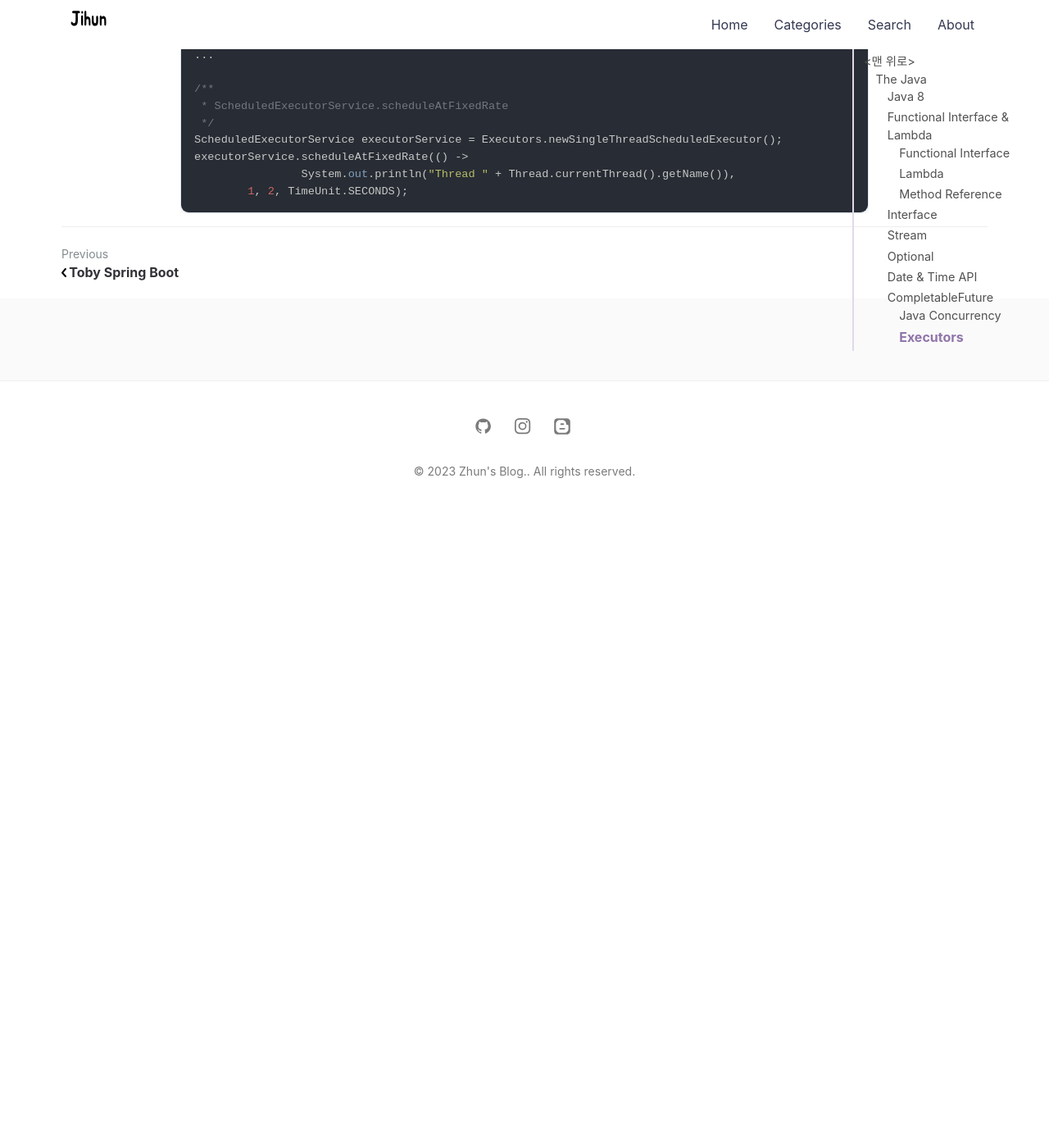
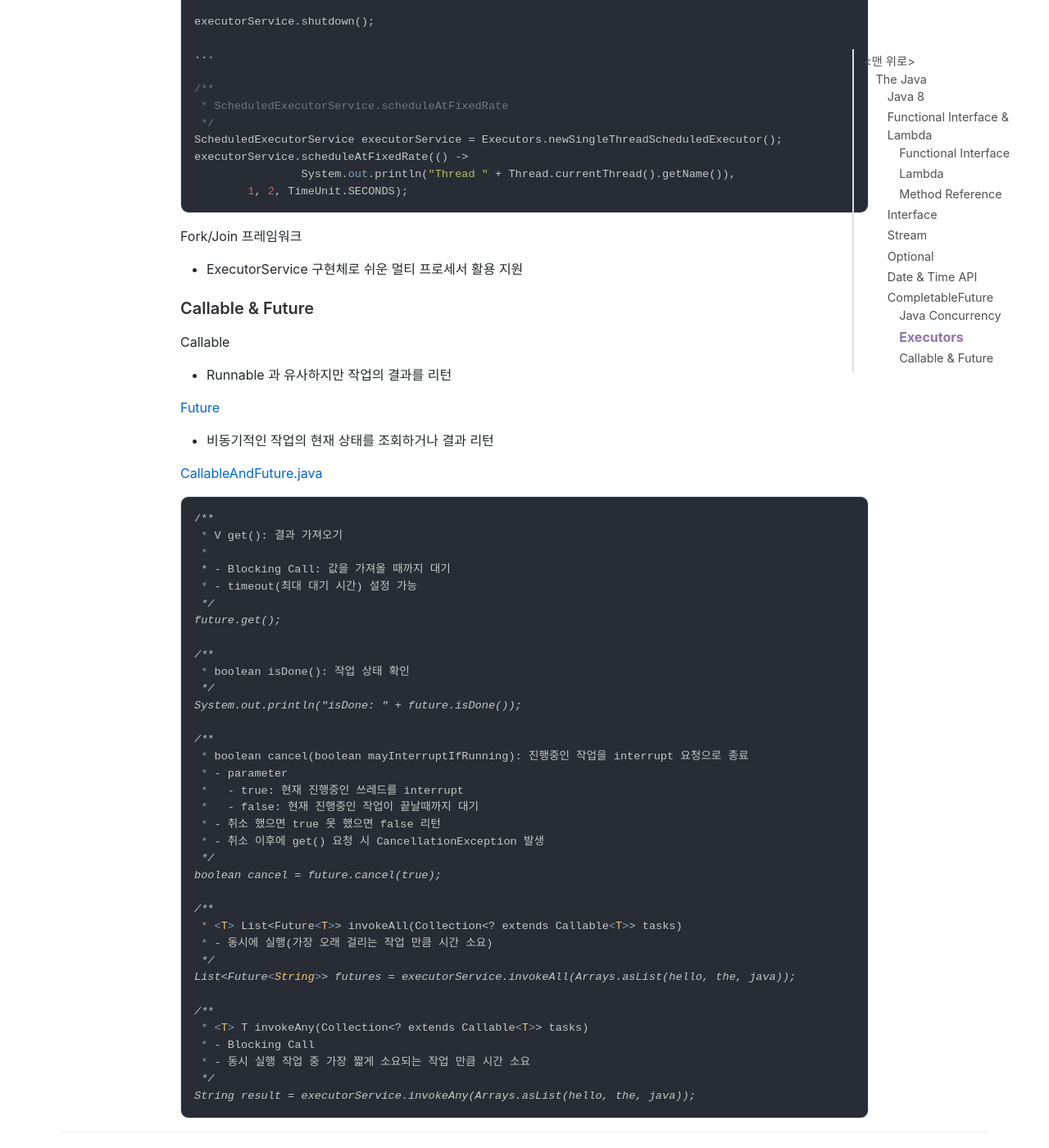
Before and after one commit to jihunparkme/jihunparkme.github.io, a Jekyll site: the page built from _posts/2023-09-27-the-java.md, in a window 1280 px wide and 1400 px high, scrolled down 21141 px. Shown: the whole window at 82% size. Built offline with Jekyll 4.4.1, drawn with Linux system fonts in a browser that asks for light colours; nearby versions of some CDN libraries; comment, search, counter and statistics services are not loaded; before the commit the page ends 21771 px from its top, so only the background shows below that; some of the changed text lies outside the part shown.

Commit message:
[The Java] Java Concurrency
- Callable & Future

````diff
--- a/_posts/2023-09-27-the-java.md
+++ b/_posts/2023-09-27-the-java.md
@@ -898,7 +898,7 @@ Java multi-thread Programming
 High-Level Concurrency Programming
 - 쓰레드를 생성하고 관리하는 작업을 애플리케이션에서 분리하고 Executors 에게 위임
 
-Executors 의 하는 일
+[Executors](https://docs.oracle.com/javase/tutorial/essential/concurrency/executors.html) 의 하는 일
 - 쓰레드 생성: 애플리케이션이 사용할 쓰레드 풀을 만들어 관리
 - 쓰레드 관리: 쓰레드 생명 주기를 관리
 - 작업 처리 및 실행: 쓰레드로 실행할 작업을 제공할 수 있는 API 제공
@@ -945,3 +945,54 @@ executorService.scheduleAtFixedRate(() ->
                 System.out.println("Thread " + Thread.currentThread().getName()),
         1, 2, TimeUnit.SECONDS);
 ```
+
+Fork/Join 프레임워크
+- ExecutorService 구현체로 쉬운 멀티 프로세서 활용 지원
+
+### Callable & Future
+
+Callable
+- Runnable 과 유사하지만 작업의 결과를 리턴
+
+[Future](https://docs.oracle.com/javase/8/docs/api/java/util/concurrent/Future.html)
+- 비동기적인 작업의 현재 상태를 조회하거나 결과 리턴
+
+[CallableAndFuture.java](https://github.com/jihunparkme/java-example/blob/main/src/main/java/com/example/java8to11/execute/CallableAndFuture.java)
+
+```java
+/**
+ * V get(): 결과 가져오기
+ *
+ * - Blocking Call: 값을 가져올 때까지 대기
+ * - timeout(최대 대기 시간) 설정 가능
+ */
+future.get();
+
+/**
+ * boolean isDone(): 작업 상태 확인
+ */
+System.out.println("isDone: " + future.isDone());
+
+/**
+ * boolean cancel(boolean mayInterruptIfRunning): 진행중인 작업을 interrupt 요청으로 종료
+ * - parameter
+ *   - true: 현재 진행중인 쓰레드를 interrupt
+ *   - false: 현재 진행중인 작업이 끝날때까지 대기
+ * - 취소 했으면 true 못 했으면 false 리턴
+ * - 취소 이후에 get() 요청 시 CancellationException 발생
+ */
+boolean cancel = future.cancel(true);
+
+/**
+ * <T> List<Future<T>> invokeAll(Collection<? extends Callable<T>> tasks)
+ * - 동시에 실행(가장 오래 걸리는 작업 만큼 시간 소요)
+ */
+List<Future<String>> futures = executorService.invokeAll(Arrays.asList(hello, the, java));
+
+/**
+ * <T> T invokeAny(Collection<? extends Callable<T>> tasks)
+ * - Blocking Call
+ * - 동시 실행 작업 중 가장 짧게 소요되는 작업 만큼 시간 소요
+ */
+String result = executorService.invokeAny(Arrays.asList(hello, the, java));
+```
````
